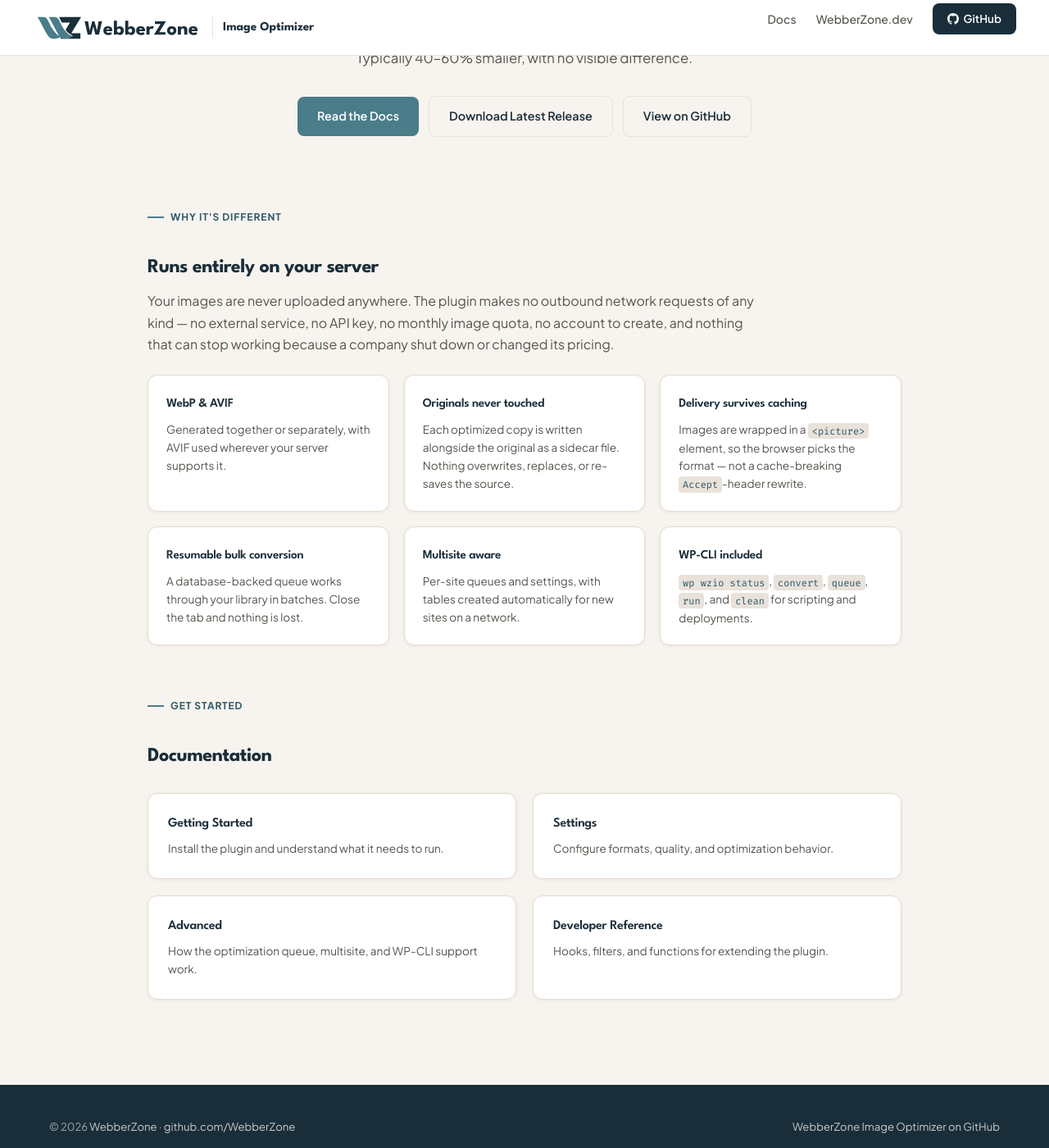
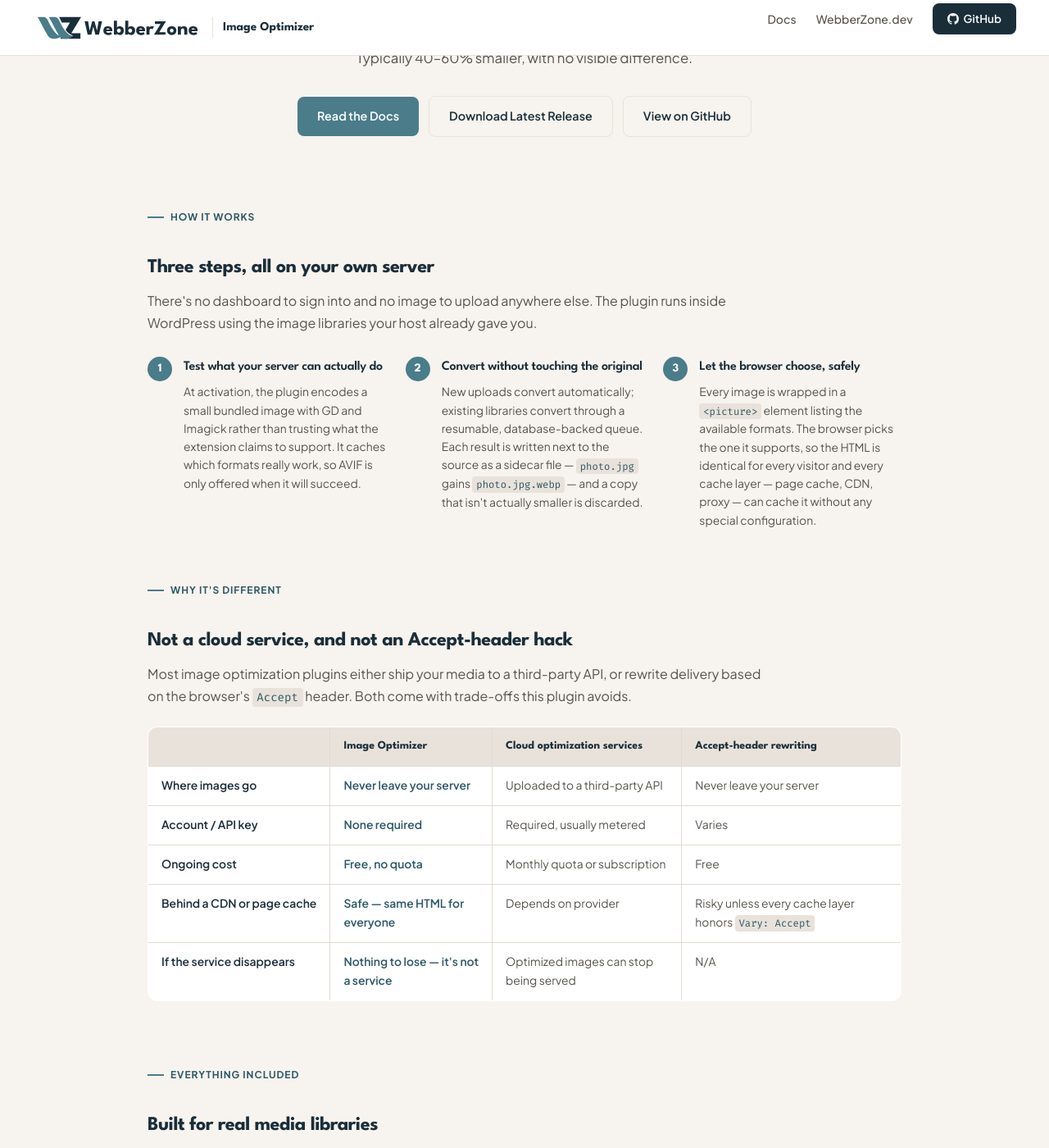
Before and after one commit to WebberZone/webberzone-image-optimizer, a Jekyll site: the page built from index.md, in a window 1280 px wide and 1400 px high, scrolled down 319 px. Shown: the whole window at 82% size. Built offline with Jekyll 4.4.1, drawn with Linux system fonts in a browser that asks for light colours; some of the changed text lies outside the part shown.

Commit message:
Expand homepage with how-it-works and comparison sections
Homepage previously listed features with no explanation of how the
plugin works or why it's different from cloud services and
Accept-header rewriting. Adds a 3-step "how it works" walkthrough and
a comparison table.

```diff
--- a/assets/css/style.css
+++ b/assets/css/style.css
@@ -171,10 +171,35 @@ a:focus-visible, button:focus-visible {
 .feature-card h3 { font-size: .95rem; margin: 0 0 8px; }
 .feature-card p { color: var(--wz-warm-grey); font-size: .85rem; margin: 0; line-height: 1.6; }
 
+.steps-grid { display: grid; grid-template-columns: repeat(3, 1fr); gap: 24px; margin-top: 28px; counter-reset: step; }
+.step { position: relative; padding-left: 44px; }
+.step::before {
+  counter-increment: step;
+  content: counter(step);
+  position: absolute; left: 0; top: 0;
+  width: 30px; height: 30px;
+  display: flex; align-items: center; justify-content: center;
+  background: var(--wz-teal); color: var(--wz-white);
+  border-radius: 50%;
+  font-family: 'League Spartan', system-ui, sans-serif;
+  font-weight: 700; font-size: .9rem;
+}
+.step h3 { margin: 0 0 6px; font-size: 1rem; }
+.step p { color: var(--wz-warm-grey); font-size: .87rem; margin: 0; line-height: 1.6; }
+
+.compare-table { width: 100%; border-collapse: collapse; margin-top: 24px; background: var(--wz-white); border: 1px solid var(--wz-card-border); border-radius: var(--r); overflow: hidden; }
+.compare-table th, .compare-table td { border: 1px solid var(--wz-card-border); padding: 12px 16px; font-size: .87rem; text-align: left; vertical-align: top; }
+.compare-table th { background: var(--wz-stone); font-family: 'League Spartan', system-ui, sans-serif; font-weight: 700; color: var(--wz-navy); }
+.compare-table td:first-child { font-weight: 600; color: var(--wz-navy); white-space: nowrap; }
+.compare-table td { color: var(--wz-warm-grey); }
+.compare-table td.wz-yes { color: var(--wz-teal-text); font-weight: 600; }
+
 @media(max-width:700px) {
   .hero { padding: 56px 24px 48px; }
   .home-section { padding: 16px 24px 48px; }
   .feature-grid { grid-template-columns: 1fr; }
+  .steps-grid { grid-template-columns: 1fr; }
+  .compare-table { display: block; overflow-x: auto; }
 }
 
 /* ══════════════════════════════════════
--- a/index.md
+++ b/index.md
@@ -16,26 +16,103 @@ permalink: /
 </div>
 
 <div class="home-section">
+  <div class="eyebrow">How it works</div>
+  <h2 class="section-title" style="margin-bottom:8px;">Three steps, all on your own server</h2>
+  <p style="color:var(--wz-warm-grey); max-width:64ch;">There's no dashboard to sign into and no image to upload anywhere else. The plugin runs inside WordPress using the image libraries your host already gave you.</p>
+
+  <div class="steps-grid">
+    <div class="step">
+      <h3>Test what your server can actually do</h3>
+      <p>At activation, the plugin encodes a small bundled image with GD and Imagick rather than trusting what the extension claims to support. It caches which formats really work, so AVIF is only offered when it will succeed.</p>
+    </div>
+    <div class="step">
+      <h3>Convert without touching the original</h3>
+      <p>New uploads convert automatically; existing libraries convert through a resumable, database-backed queue. Each result is written next to the source as a sidecar file &mdash; <code>photo.jpg</code> gains <code>photo.jpg.webp</code> &mdash; and a copy that isn't actually smaller is discarded.</p>
+    </div>
+    <div class="step">
+      <h3>Let the browser choose, safely</h3>
+      <p>Every image is wrapped in a <code>&lt;picture&gt;</code> element listing the available formats. The browser picks the one it supports, so the HTML is identical for every visitor and every cache layer &mdash; page cache, CDN, proxy &mdash; can cache it without any special configuration.</p>
+    </div>
+  </div>
+</div>
+
+<div class="home-section" style="padding-top:0;">
   <div class="eyebrow">Why it's different</div>
-  <h2 class="section-title" style="margin-bottom:8px;">Runs entirely on your server</h2>
-  <p style="color:var(--wz-warm-grey); max-width:64ch;">Your images are never uploaded anywhere. The plugin makes no outbound network requests of any kind &mdash; no external service, no API key, no monthly image quota, no account to create, and nothing that can stop working because a company shut down or changed its pricing.</p>
+  <h2 class="section-title" style="margin-bottom:8px;">Not a cloud service, and not an Accept-header hack</h2>
+  <p style="color:var(--wz-warm-grey); max-width:64ch;">Most image optimization plugins either ship your media to a third-party API, or rewrite delivery based on the browser's <code>Accept</code> header. Both come with trade-offs this plugin avoids.</p>
+
+  <table class="compare-table">
+    <thead>
+      <tr>
+        <th></th>
+        <th>Image Optimizer</th>
+        <th>Cloud optimization services</th>
+        <th>Accept-header rewriting</th>
+      </tr>
+    </thead>
+    <tbody>
+      <tr>
+        <td>Where images go</td>
+        <td class="wz-yes">Never leave your server</td>
+        <td>Uploaded to a third-party API</td>
+        <td>Never leave your server</td>
+      </tr>
+      <tr>
+        <td>Account / API key</td>
+        <td class="wz-yes">None required</td>
+        <td>Required, usually metered</td>
+        <td>Varies</td>
+      </tr>
+      <tr>
+        <td>Ongoing cost</td>
+        <td class="wz-yes">Free, no quota</td>
+        <td>Monthly quota or subscription</td>
+        <td>Free</td>
+      </tr>
+      <tr>
+        <td>Behind a CDN or page cache</td>
+        <td class="wz-yes">Safe &mdash; same HTML for everyone</td>
+        <td>Depends on provider</td>
+        <td>Risky unless every cache layer honors <code>Vary: Accept</code></td>
+      </tr>
+      <tr>
+        <td>If the service disappears</td>
+        <td class="wz-yes">Nothing to lose &mdash; it's not a service</td>
+        <td>Optimized images can stop being served</td>
+        <td>N/A</td>
+      </tr>
+    </tbody>
+  </table>
+</div>
+
+<div class="home-section" style="padding-top:0;">
+  <div class="eyebrow">Everything included</div>
+  <h2 class="section-title" style="margin-bottom:8px;">Built for real media libraries</h2>
 
   <div class="feature-grid">
     <div class="feature-card">
       <h3>WebP &amp; AVIF</h3>
-      <p>Generated together or separately, with AVIF used wherever your server supports it.</p>
+      <p>Generated together or separately, with per-format quality and encoder effort settings, and lossless mode for PNG sources.</p>
     </div>
     <div class="feature-card">
       <h3>Originals never touched</h3>
-      <p>Each optimized copy is written alongside the original as a sidecar file. Nothing overwrites, replaces, or re-saves the source.</p>
+      <p>Each optimized copy is written alongside the original as a sidecar file. Deactivating the plugin returns your site to the originals immediately &mdash; no broken URLs.</p>
     </div>
     <div class="feature-card">
-      <h3>Delivery survives caching</h3>
-      <p>Images are wrapped in a <code>&lt;picture&gt;</code> element, so the browser picks the format &mdash; not a cache-breaking <code>Accept</code>-header rewrite.</p>
+      <h3>Responsive images done properly</h3>
+      <p>Every candidate in an image's <code>srcset</code> is mapped to its optimized copy. If even one size is missing, the whole image falls back to the original rather than risk a broken request.</p>
     </div>
     <div class="feature-card">
       <h3>Resumable bulk conversion</h3>
-      <p>A database-backed queue works through your library in batches. Close the tab and nothing is lost.</p>
+      <p>A database-backed queue works through your library in batches with retries. Close the tab and nothing is lost &mdash; reopen it and it picks up where it stopped.</p>
+    </div>
+    <div class="feature-card">
+      <h3>Lazy conversion on the front end</h3>
+      <p>An image seen by a visitor but not yet converted is queued for later and served as-is. Nothing is ever encoded during a page render.</p>
+    </div>
+    <div class="feature-card">
+      <h3>CSS background images</h3>
+      <p>For images referenced from a stylesheet, where the browser is never offered a choice, the Delivery tab generates ready-to-paste Apache and nginx rules.</p>
     </div>
     <div class="feature-card">
       <h3>Multisite aware</h3>
@@ -44,6 +121,10 @@ permalink: /
     <div class="feature-card">
       <h3>WP-CLI included</h3>
       <p><code>wp wzio status</code>, <code>convert</code>, <code>queue</code>, <code>run</code>, and <code>clean</code> for scripting and deployments.</p>
+    </div>
+    <div class="feature-card">
+      <h3>Built to fail safely</h3>
+      <p>A memory guard skips an oversized image rather than crashing a batch, and metadata is stripped from copies while the colour profile is kept so colours don't shift.</p>
     </div>
   </div>
 </div>
```
